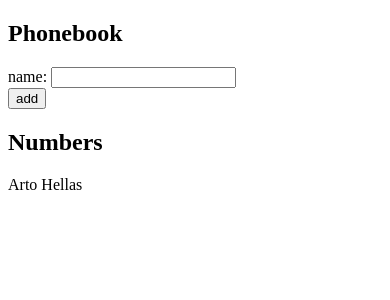
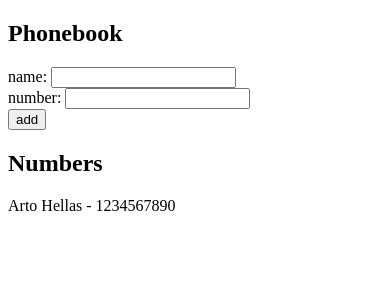
Before and after one commit to MarioTawfelis/FullStack-WebDev-Frontend, a React (Create React App) app in the folder part3/project-phonebook/: page / in a window 390 px wide. Shown: the top 300 px of the page. Built offline with nearby package versions, Linux system fonts and the light colour scheme.

Commit message:
Added a new input field to provide phone number

```diff
--- a/part3/project-phonebook/src/App.js
+++ b/part3/project-phonebook/src/App.js
@@ -2,9 +2,12 @@
 
 const App = () => {
   const [persons, setPersons] = useState([
-    { name: 'Arto Hellas' }
+    { name: 'Arto Hellas',
+      number: "1234567890"
+    }
   ])
   const [newName, setNewName] = useState('')
+  const [newNumber, setNewNumber] = useState('')
 
   const addPerson = (event) => {
     event.preventDefault()
@@ -13,17 +16,23 @@
       alert(`${newName} is already added to phonebook`)
     } else {
       const nameObject = {
-        name: newName
+        name: newName,
+        number: newNumber
       }
 
       setPersons(persons.concat(nameObject))
     }
 
     setNewName('')
+    setNewNumber('')
   }
 
   const handleNameChange = (event) => {
     setNewName(event.target.value)
+  }
+
+  const handleNumberChange = (event) => {
+    setNewNumber(event.target.value)
   }
 
   const checkDuplicate = (name) => {
@@ -42,13 +51,16 @@
           name: <input value={newName} onChange={handleNameChange}/>
         </div>
         <div>
+          number: <input value={newNumber} onChange={handleNumberChange}/>
+        </div>
+        <div>
           <button type="submit">add</button>
         </div>
       </form>
       <h2>Numbers</h2>
       <div>
           {persons.map(person =>
-            <p key={person.name}>{person.name}</p>
+            <p key={person.name}>{person.name} - {person.number}</p>
           )}
 
       </div>
```
